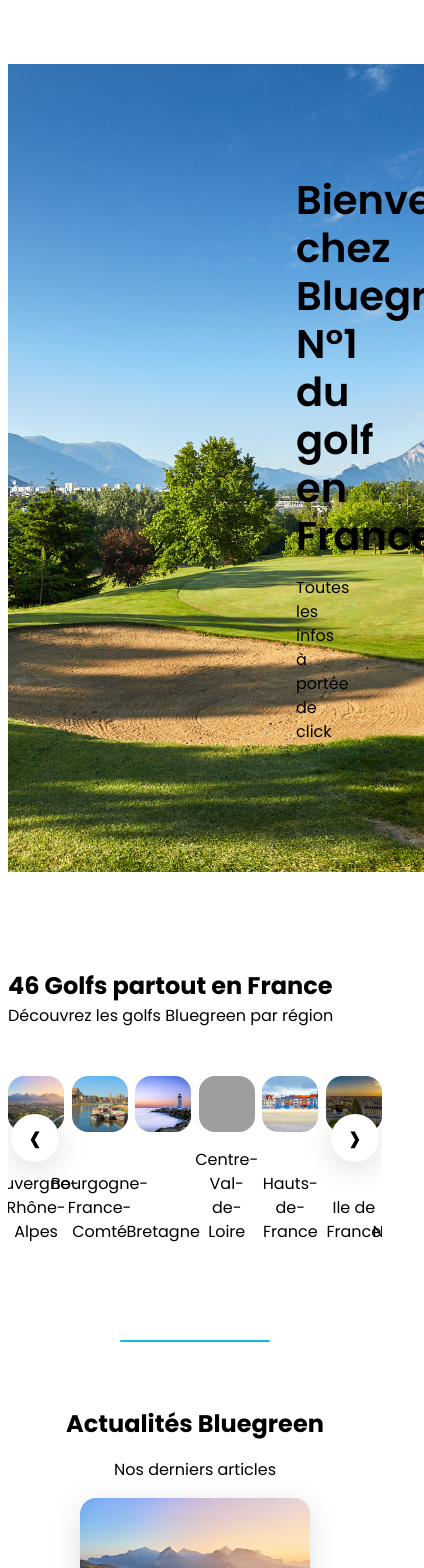
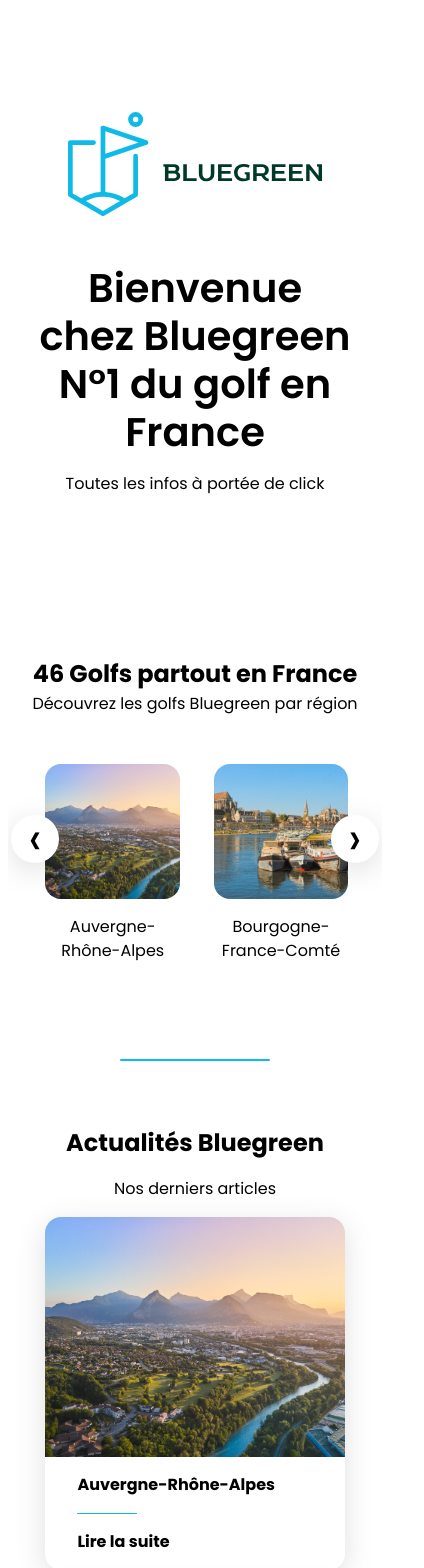
Before and after one commit to PMcht/BlueGreenRework, a React (Vite) app: page / in a window 390 px wide. Shown: the top 1568 px of the page, 424 px wide, since content can reach past the window. Built offline with nearby package versions, Linux system fonts and the light colour scheme; grey boxes are pictures that could not be loaded.

Commit message:
Added Media Queries

```diff
--- a/src/App.scss
+++ b/src/App.scss
@@ -36,12 +36,6 @@
     max-width: 1224px
 }
 
-/* Small devices (laptops/desktops, 992px and down) */
-@media only screen and (max-width: 1224px) {
-    .flex{
-        flex-direction: column;
-    }
-}
 
 .margin{
     margin: 4rem auto;
@@ -71,3 +65,25 @@
     font-style: italic;
     margin: 0;
 }
+
+.onlyMobile{
+    display: none;
+}
+
+
+/* Small devices (laptops/desktops, 992px and down) */
+@media only screen and (max-width: 1224px) {
+    html{
+        text-align: center;
+    }
+    .flex{
+        flex-direction: column;
+    }
+    .fullWidth{
+        max-width: 85%;
+        padding: 0;
+    }
+    .onlyMobile{
+        display: block;
+    }
+}
--- a/src/components/DownloadSection/DownloadSectionStyle.scss
+++ b/src/components/DownloadSection/DownloadSectionStyle.scss
@@ -11,3 +11,14 @@
     max-width: 50%;
     margin-top: 1rem;
 }
+
+
+/* Small devices (laptops/desktops, 992px and down) */
+@media only screen and (max-width: 1224px) {
+    #appMock{
+        max-width: 50%;
+        margin-left: 0;
+        margin-top: 3rem;
+    }
+
+}
--- a/src/components/HowTo/HowToStyle.scss
+++ b/src/components/HowTo/HowToStyle.scss
@@ -31,3 +31,28 @@
     max-height: 2rem;
     margin-right: 2rem;
 }
+
+
+
+/* Small devices (laptops/desktops, 992px and down) */
+@media only screen and (max-width: 1224px) {
+    #howTo{
+        max-height: unset;
+        .halfRight{
+            display: none;
+        }
+        .halfLeft{
+            width:70%;
+            height: 100%;
+            ul{
+                padding-left: 0rem;
+            }
+            .smallIcons{
+                margin-right: 0rem;
+            }
+        }
+        .aboutContent{
+            padding: 3rem 0;
+        }
+    }
+}
--- a/src/components/RecentArticles/RecentArticlesStyle.scss
+++ b/src/components/RecentArticles/RecentArticlesStyle.scss
@@ -40,3 +40,23 @@
     height: 1px;
     background-color: #10bae7
 }
+
+
+/* Small devices (laptops/desktops, 992px and down) */
+@media only screen and (max-width: 1224px) {
+    .articleContainer{
+        flex-direction: row;
+        flex-wrap: wrap;
+        justify-content: center;
+        align-items: center;
+        gap: 1rem;
+        .article{
+            min-width: 80%;
+            margin: auto;
+        }
+        .articleIMG{
+            height: 15rem;
+        }
+    }
+
+}
--- a/src/components/RegionList/RegionListStyle.scss
+++ b/src/components/RegionList/RegionListStyle.scss
@@ -61,3 +61,12 @@
     overflow: hidden;
     min-height: calc(auto + 5vh);
 }
+
+/* Small devices (laptops/desktops, 992px and down) */
+@media only screen and (max-width: 1224px) {
+    .card{
+        min-width: 80%;
+        text-decoration: none;
+        text-align: center;
+    }
+}
--- a/src/pages/Home/Home.jsx
+++ b/src/pages/Home/Home.jsx
@@ -17,6 +17,7 @@
         <div className='fullWidth flex flex-h flex-align flex-h-spacing margin' id="HeroIMG">
 
           <div className='SeventyWidth'>
+            <img src="/navbar/Logo.svg" className='onlyMobile' />
             <h1>Bienvenue chez Bluegreen</h1>
             <h1>N°1 du golf en France</h1>
             <p>Toutes les infos à portée de click</p>
--- a/src/pages/Home/Home.scss
+++ b/src/pages/Home/Home.scss
@@ -10,6 +10,22 @@
     margin: 0 5rem;
 }
 
-#map{
-    max-width: 40%;
+/* Small devices (laptops/desktops, 992px and down) */
+@media only screen and (max-width: 1224px) {
+    #HeroIMG{
+        display: flex;
+        align-items: center;
+        background-image:none;
+        min-height: unset;
+        .onlyMobile{
+            max-width: 80%;
+            margin: 0 auto 3rem;
+        }
+    }
+    .SeventyWidth{
+        width: 100%;
+        height: 100%;
+        max-width: unset;
+        margin: 3rem auto;
+    }
 }
--- a/src/utils/Carousel/Carousel.jsx
+++ b/src/utils/Carousel/Carousel.jsx
@@ -12,7 +12,6 @@
 export const carousel = (elCarousel) => {
 
 const animation = 500;
-const pause = 5000;
 // Or use something like: const animation = Math.abs(elCarousel.dataset.carouselAnimation ?? 500);
 
 const elCarouselSlider = el(".carousel-slider", elCarousel);
@@ -30,7 +29,12 @@
     const cMod = mod(c, tot);
     // Move slider
     elCarouselSlider.style.transitionDuration = `${ms}ms`;
-    elCarouselSlider.style.transform = `translateX(${(-c) * 17}%)`;
+    if (window.matchMedia("(max-width: 1224px)")) {
+        elCarouselSlider.style.transform = `translateX(${(-c) * 50}%)`;
+    } else {
+        elCarouselSlider.style.transform = `translateX(${(-c) * 17}%)`;
+    }
+
     // Handle active classes (slide and bullet)
     elsSlides.forEach((elSlide, i) => elSlide.classList.toggle("is-active", cMod === i));
     elsBtns.forEach((elBtn, i) => elBtn.classList.toggle("is-active", cMod === i));
--- a/src/utils/Carousel/Carousel.scss
+++ b/src/utils/Carousel/Carousel.scss
@@ -43,3 +43,20 @@
 .carousel-next {
   right: 0.5em;
 }
+
+
+
+/* Small devices (laptops/desktops, 992px and down) */
+@media only screen and (max-width: 1224px) {
+  .carousel-slide {
+    min-width: 40%;
+    max-width: 40%;
+  }
+  .carousel-slider {
+    gap: 10%
+  }
+  .carousel {
+    margin-left: 10%
+  }
+
+}
```
